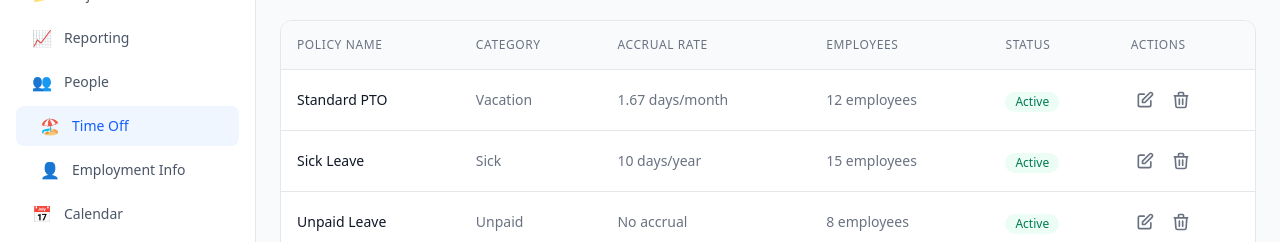
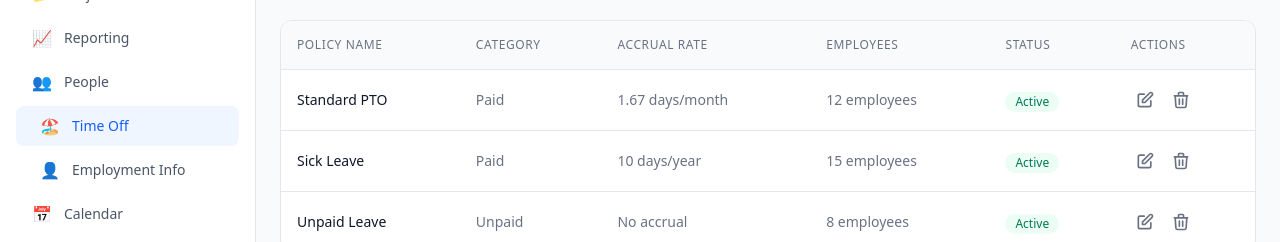
Before and after one commit to parvinguseynov/staffco-timeoff-prototype, a React (Vite) app: page / in a window 1280 px wide. Shown: the part 211-453 px from the top of the page. Built offline with nearby package versions, Linux system fonts and the light colour scheme.

Commit message:
Update policy categories from Vacation/Sick/Unpaid/Other to Paid/Unpaid

```diff
--- a/src/components/CreatePolicyModal.jsx
+++ b/src/components/CreatePolicyModal.jsx
@@ -3,7 +3,7 @@ import { useState, useEffect } from 'react';
 const CreatePolicyModal = ({ onClose, onCreate, editingPolicy }) => {
   const [formData, setFormData] = useState({
     name: editingPolicy?.name || '',
-    category: editingPolicy?.category || 'Vacation',
+    category: editingPolicy?.category || 'Paid',
     accrualType: editingPolicy?.accrualRate === 'Unlimited' ? 'Unlimited' : editingPolicy?.accrualRate === 'No accrual' ? 'Manual' : 'Accrual',
     accrualAmount: '',
     accrualPeriod: 'month',
@@ -105,10 +105,8 @@ const CreatePolicyModal = ({ onClose, onCreate, editingPolicy }) => {
                       onChange={(e) => handleChange('category', e.target.value)}
                       className="w-full border border-gray-300 rounded-lg px-3 py-2 text-sm focus:ring-2 focus:ring-blue-500 focus:border-blue-500"
                     >
-                      <option value="Vacation">Vacation</option>
-                      <option value="Sick">Sick</option>
+                      <option value="Paid">Paid</option>
                       <option value="Unpaid">Unpaid</option>
-                      <option value="Other">Other</option>
                     </select>
                   </div>
                 </div>
--- a/src/components/PolicyList.jsx
+++ b/src/components/PolicyList.jsx
@@ -18,7 +18,7 @@ const PolicyList = () => {
     {
       id: 1,
       name: 'Standard PTO',
-      category: 'Vacation',
+      category: 'Paid',
       accrualRate: '1.67 days/month',
       employees: 12,
       status: 'Active',
@@ -26,7 +26,7 @@ const PolicyList = () => {
     {
       id: 2,
       name: 'Sick Leave',
-      category: 'Sick',
+      category: 'Paid',
       accrualRate: '10 days/year',
       employees: 15,
       status: 'Active',
```
